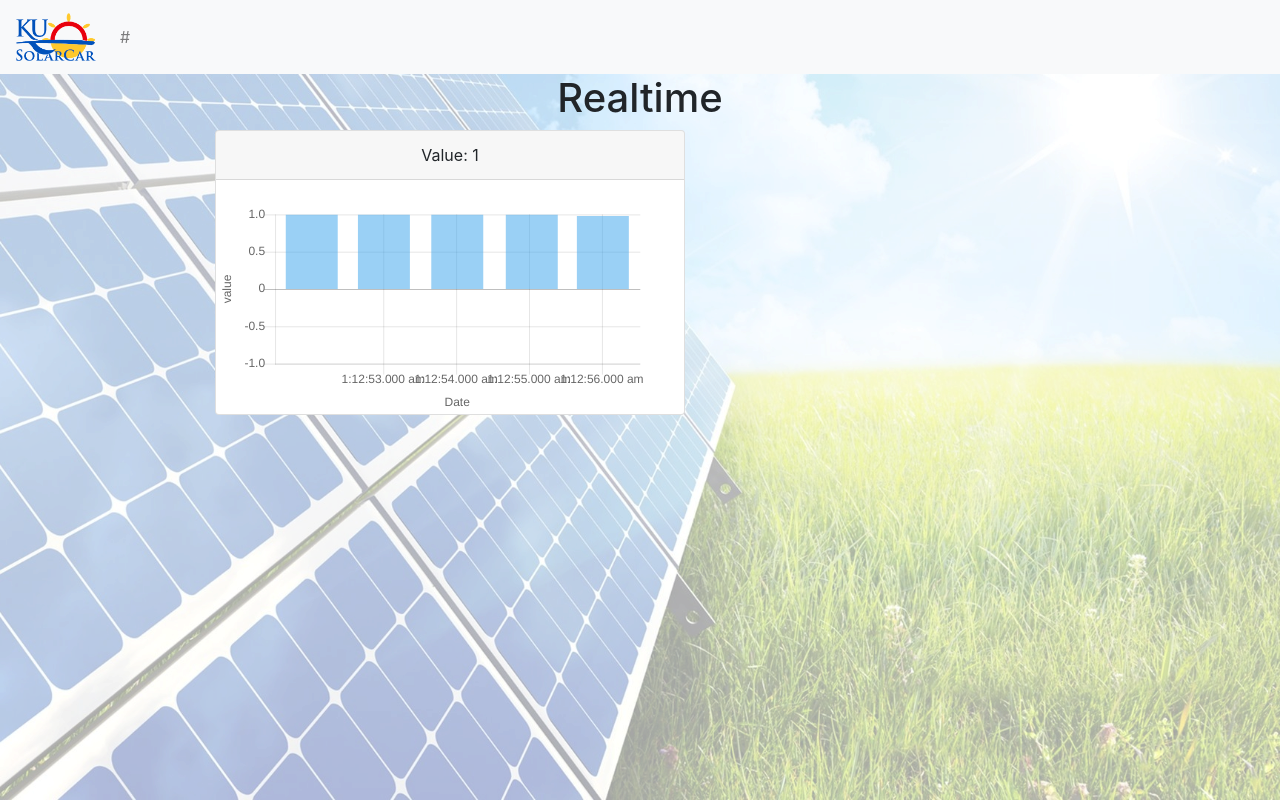
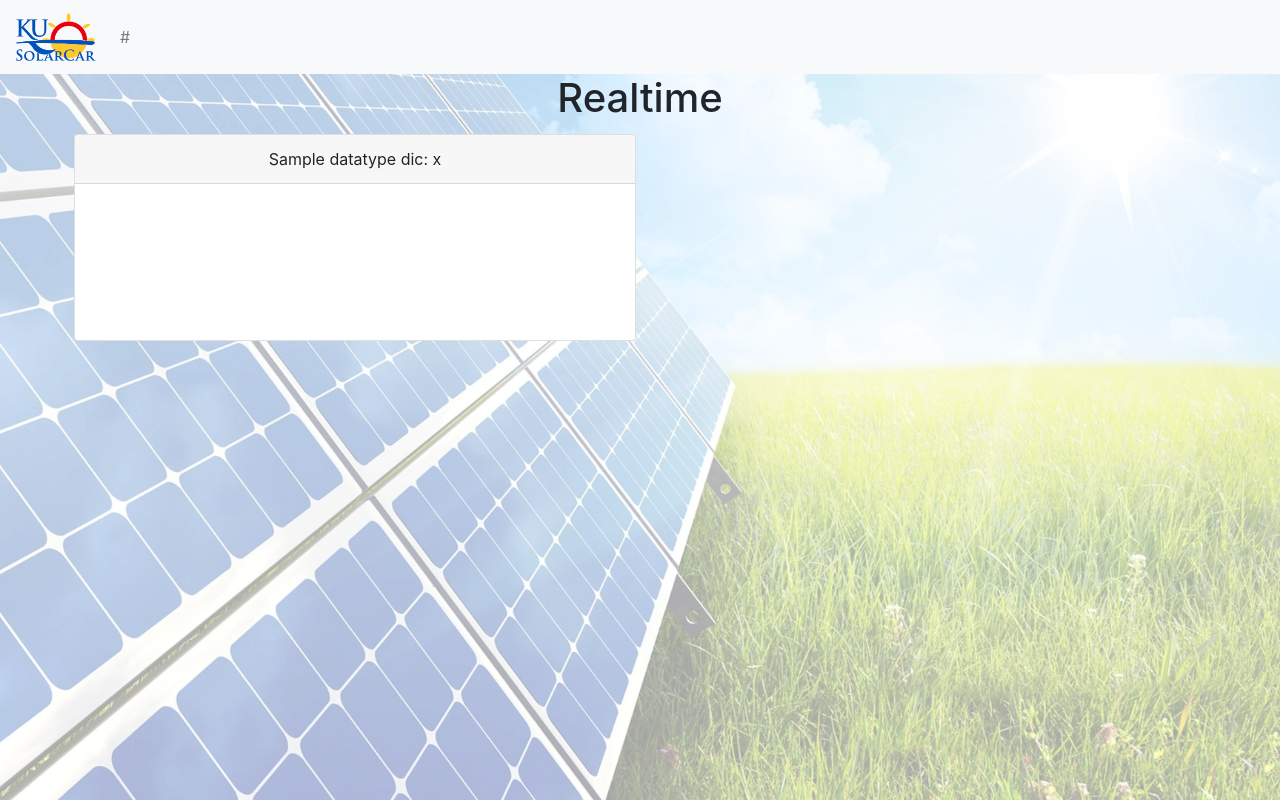
Before and after one commit to SebastianMcMillan/TelemetryClient, a Flask app: template templates/realtime.html in a window 1280 px wide. Run offline with Flask 2, Linux system fonts and the light colour scheme; the template is opened without the code that fills it: most values are stand-ins (such as "Sample title", 1, 10 or a date in 2020); a map, chart or similar area stays blank; some libraries are stand-ins or nearby versions.

Commit message:
Add responsive cards to realtime

```diff
--- a/app.py
+++ b/app.py
@@ -44,7 +44,7 @@ def index():
 
 @app.route('/realtime', methods=['GET'])
 def realtime():
-    return render_template('realtime.html', maps_url=key)
+    return render_template('realtime.html', maps_url=key, format=db_format)
 
 
 @app.route('/daily', methods=['GET'])
--- a/database_format.json
+++ b/database_format.json
@@ -53,7 +53,9 @@
 		"unit": " kn"
 	},
 	"solar_voltage": {
-		"category": "mppt"
+		"category": "mppt",
+		"name": "Input voltage (from solar)",
+		"unit": " V"
 	},
 	"solar_current": {
 		"category": "mppt",
--- a/static/javascript/realtime.js
+++ b/static/javascript/realtime.js
@@ -122,5 +122,5 @@ function updateChart() {
 
 function updateHead(new_val) {
 	let header = document.getElementById("head");
-	header.innerText = "Value: " + new_val;
+	// header.innerText = "Value: " + new_val;
 }
--- a/templates/realtime.html
+++ b/templates/realtime.html
@@ -10,29 +10,30 @@
         <h1 class="text-center">Realtime</h1>
     </div>
     <div class="container">
+    <div class="row">
 
-        <!-- Top row for map -->
+        <!-- Top row for map
         <div class="row">
-            <!--The div element for the map -->
             <div id="map"></div>
         </div>
+        -->
 
-        <!-- Cards below -->
-        <div class="row">
-            <div class="col-4" style="min-width: 500px; margin: auto">
-                <div class="card">
-                    <div id="head" class="card-header">
-                        Value: x
-                    </div>
 
-                    <div class="card-body p-0">
-                        <canvas id="canvas"></canvas>
-                    </div>
+        {% for datatype, datatype_dic in format.items() %}
+            <div class="col-12 col-sm-12 col-md-12 col-lg-6 col-xl-6 m-0 p-0">
+                <div id="card-{{ datatype }}" class="card m-1">
+                        <div id="head" class="card-header">
+                            {{ datatype_dic['name'] }}: x
+                        </div>
+
+                        <div class="card-body p-0">
+                            <canvas id="canvas-{{ datatype }}"></canvas>
+                        </div>
                 </div>
             </div>
-            <div class="col-4"></div>
-            <div class="col-4"></div>
-        </div>
+        {% endfor %}
+
+    </div>
     </div>
 
     <script src="{{ url_for('static', filename='javascript/realtime.js') }}"></script>
```
